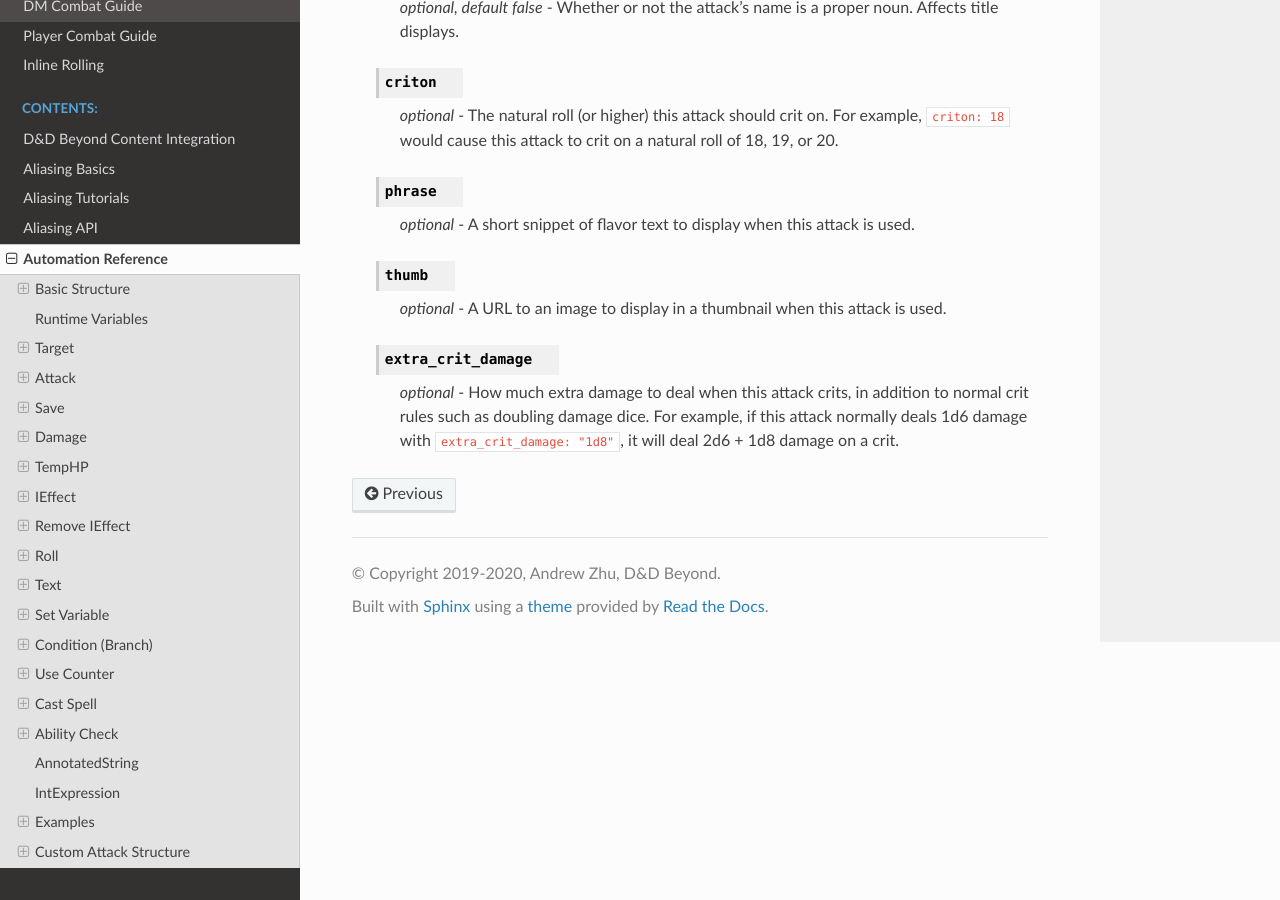
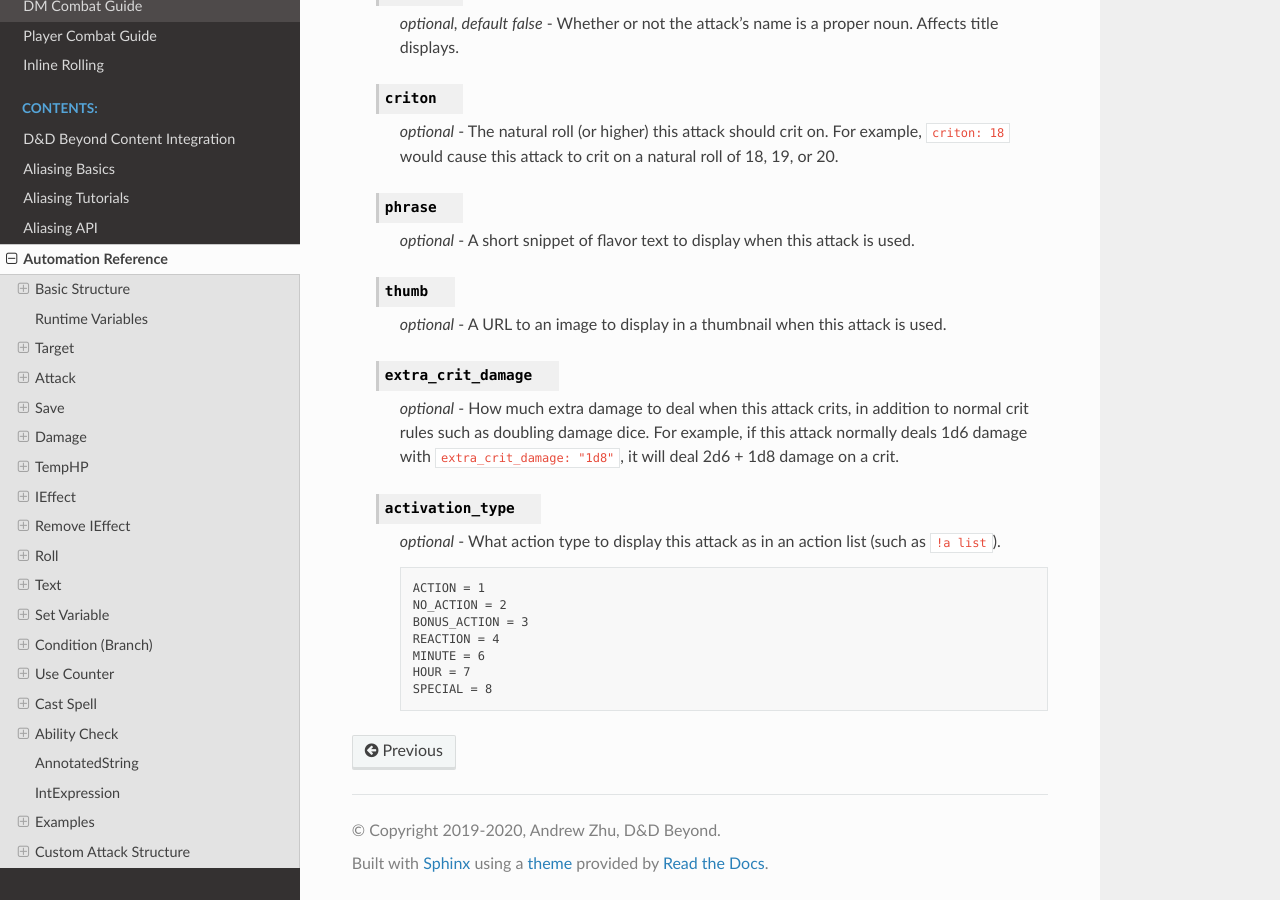
Before and after one commit to avrae/avrae, a Sphinx documentation site: the page built from docs/automation_ref.rst, in a window 1280 px wide and 900 px high, scrolled down 29548 px. Built offline with Sphinx 7.4.7 and the Read the Docs theme 2.0.0, drawn with Linux system fonts in a browser that asks for light colours; some of the changed text lies outside the part shown.

Commit message:
docs: Attack.activation_type

```diff
--- a/docs/automation_ref.rst
+++ b/docs/automation_ref.rst
@@ -1407,6 +1407,7 @@ Custom Attack Structure
         phrase?: string;
         thumb?: string;
         extra_crit_damage?: string;
+        activation_type?: number;
     }
 
 In order to use Automation, it needs to be contained within a custom attack or spell. We recommend building these on
@@ -1455,3 +1456,17 @@ Hand-written custom attacks may be written in JSON or YAML and imported using th
         *optional* - How much extra damage to deal when this attack crits, in addition to normal crit rules such as
         doubling damage dice. For example, if this attack normally deals 1d6 damage with ``extra_crit_damage: "1d8"``,
         it will deal 2d6 + 1d8 damage on a crit.
+
+    .. attribute:: activation_type
+
+        *optional* - What action type to display this attack as in an action list (such as ``!a list``).
+
+        .. code-block:: text
+
+            ACTION = 1
+            NO_ACTION = 2
+            BONUS_ACTION = 3
+            REACTION = 4
+            MINUTE = 6
+            HOUR = 7
+            SPECIAL = 8
```
